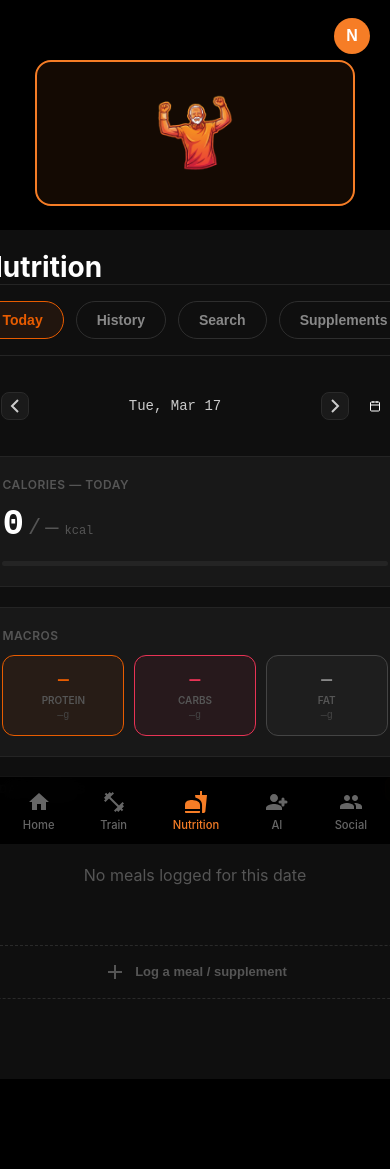
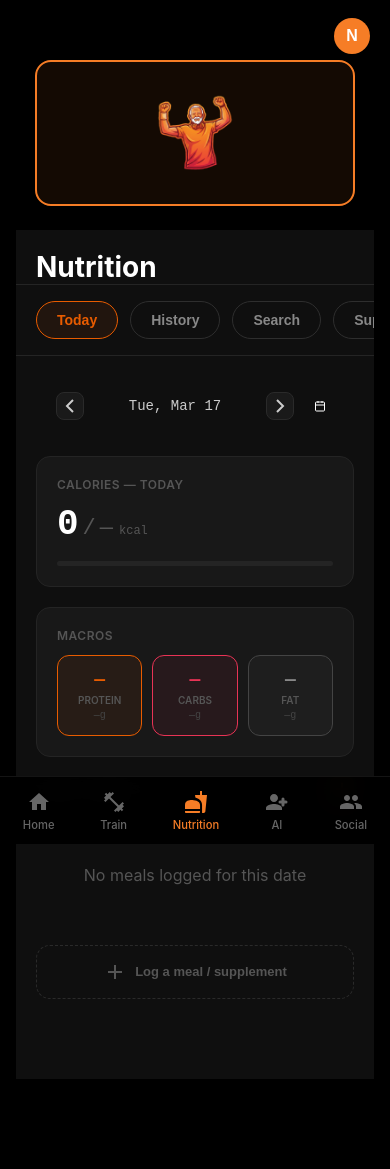
Before and after one commit to CS4300-CS5300-SP26/dev2_cust1, a Django app: page /nutrition/ in a window 390 px wide; the page is wider, and only the part inside the window is pictured. Run offline with Django 4.2, Linux system fonts and the light colour scheme; the visitor is signed in with stand-in values (Sample User, id 1); data that the repository does not hold is empty.

Commit message:
Fix pages going off screen on mobile screen widths

```diff
--- a/fitness_ai_app/core/static/css/nutrition_page.css
+++ b/fitness_ai_app/core/static/css/nutrition_page.css
@@ -17,8 +17,11 @@
     display: flex;
     flex-direction: column;
     background-color: var(--background);
+    overflow-x: hidden;
     overflow-y: auto;
     padding-bottom: 60px;
+    width: 100%;
+    max-width: 100vw;
 }
 
 /* Header */
--- a/fitness_ai_app/core/templates/core/base_app.html
+++ b/fitness_ai_app/core/templates/core/base_app.html
@@ -176,6 +176,16 @@
             height: 24px;
         }
 
+        @media (max-width: 480px) {
+            body {
+                align-items: flex-start;
+            }
+            .splash-container {
+                max-width: 100%;
+                padding-left: 16px;
+                padding-right: 16px;
+            }
+        }
     </style>
         {% block extra_css %}{% endblock %}
 
```
